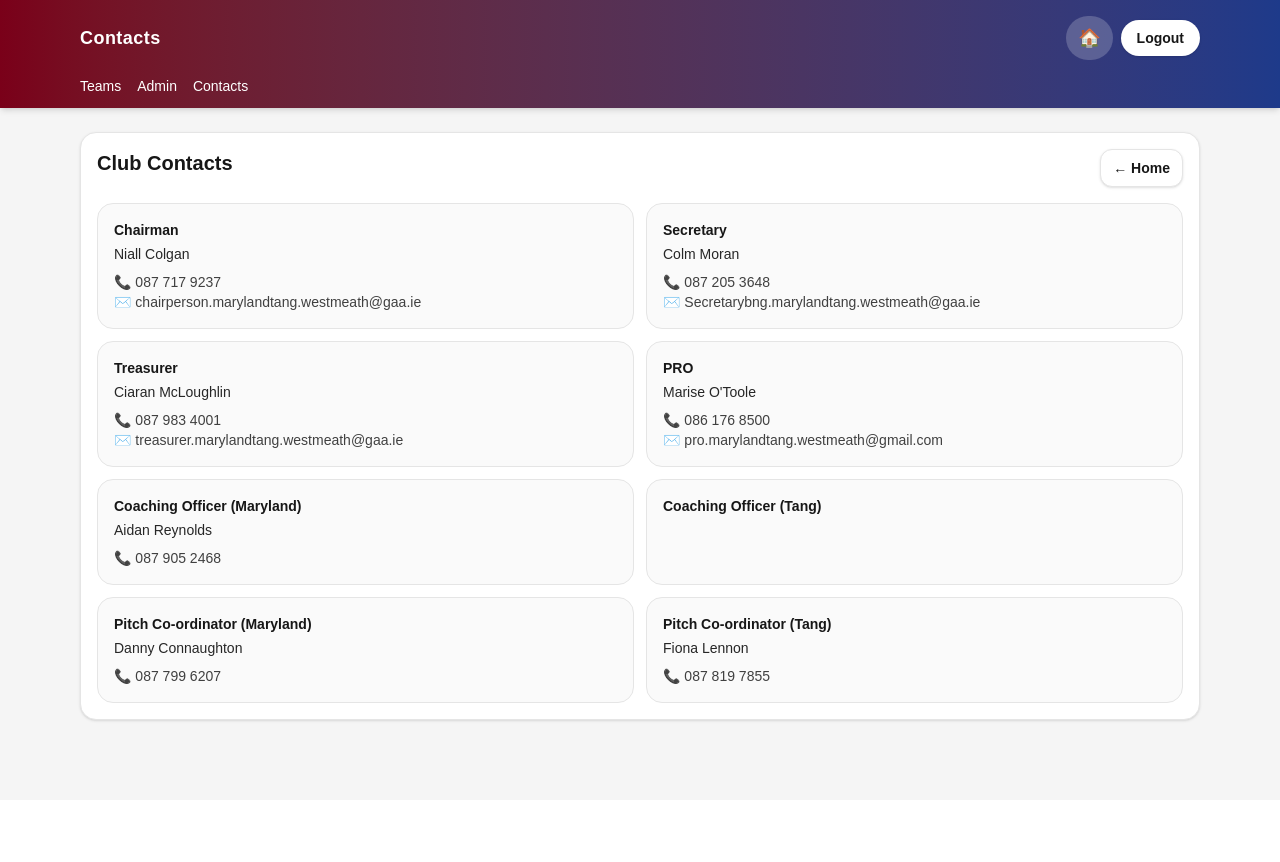
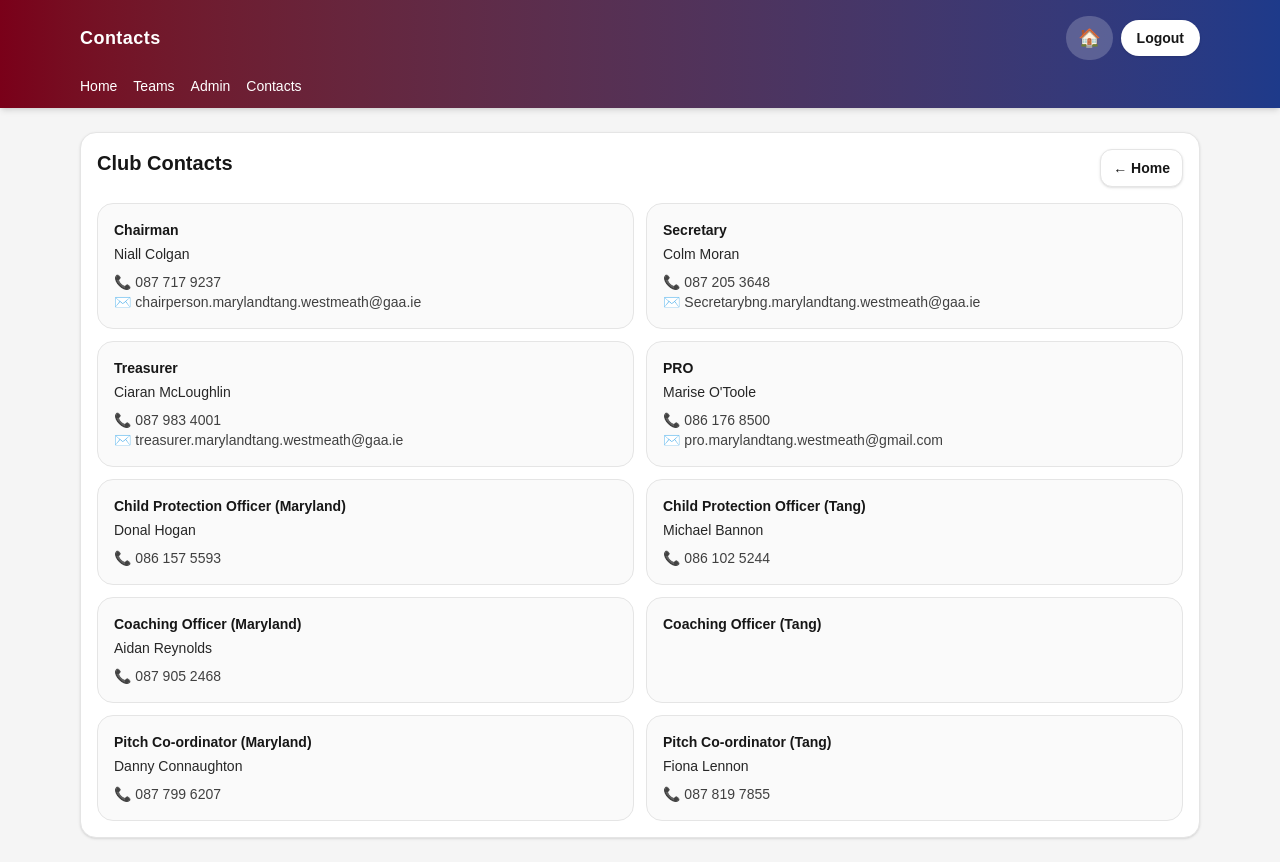
Before and after one commit to colmmoran01-creator/GAA, a Next.js app: page /contacts in a window 1280 px wide. Before the commit the page ends 800 px from the top, so only its background shows below. Built offline with nearby package versions, Linux system fonts and the light colour scheme.

Commit message:
Update landing page content

```diff
--- a/app/components/AppShell.tsx
+++ b/app/components/AppShell.tsx
@@ -63,6 +63,9 @@ export default function AppShell({
         {/* Optional top nav */}
         {showTopNav && (
           <nav className="mx-auto flex max-w-6xl gap-4 px-4 pb-3 text-sm">
+            <Link href="/" className="hover:underline">
+              Home
+            </Link>
             <Link href="/teams" className="hover:underline">
               Teams
             </Link>
--- a/app/contacts/page.tsx
+++ b/app/contacts/page.tsx
@@ -10,6 +10,8 @@ const CONTACTS: Contact[] = [
   { role: "Secretary", name: "Colm Moran", phone: "087 205 3648", email: "Secretarybng.marylandtang.westmeath@gaa.ie" },
   { role: "Treasurer", name: "Ciaran McLoughlin", phone: "087 983 4001", email: "treasurer.marylandtang.westmeath@gaa.ie" },
   { role: "PRO", name: "Marise O'Toole", phone: "086 176 8500", email: "pro.marylandtang.westmeath@gmail.com" },
+  { role: "Child Protection Officer (Maryland)", name: "Donal Hogan", phone: "086 157 5593", email: "" },
+  { role: "Child Protection Officer (Tang)", name: "Michael Bannon", phone: "086 102 5244", email: "" },
   { role: "Coaching Officer (Maryland)", name: "Aidan Reynolds", phone: "087 905 2468", email: "" },
   { role: "Coaching Officer (Tang)", name: "", phone: "", email: "" },
   { role: "Pitch Co-ordinator (Maryland)", name: "Danny Connaughton", phone: "087 799 6207", email: "" },
--- a/app/page.tsx
+++ b/app/page.tsx
@@ -111,8 +111,7 @@ export default function HomePage() {
           <div className="rounded-2xl border border-neutral-200 bg-white p-4 shadow-sm">
             <div className="text-sm font-semibold text-neutral-900">Club Ethos</div>
             <div className="mt-2 text-sm text-neutral-800">
-              Give Respect, Get Respect. We coach in a positive, safe environment where every player develops skills,
-              confidence, and love for the game. Selection is fair, transparent, and always player-first.
+              Apply the <strong>GIVE RESPECT-GET RESPECT</strong> Principles through <strong>FAIR, CONSISTENT & CHILD CENTERED</strong> decision making at all underage levels
             </div>
           </div>
 
@@ -155,7 +154,7 @@ export default function HomePage() {
             <div className="rounded-2xl border border-neutral-200 bg-white p-4 shadow-sm">
               <div className="text-sm font-semibold text-neutral-900">Contacts</div>
               <div className="mt-2 text-sm text-neutral-700">
-                Chairman, Secretary, Treasurer, PRO, Pitch Co-ordinators.
+                Club Executive & Other Important Contacts
               </div>
               <Link
                 href="/contacts"
```
